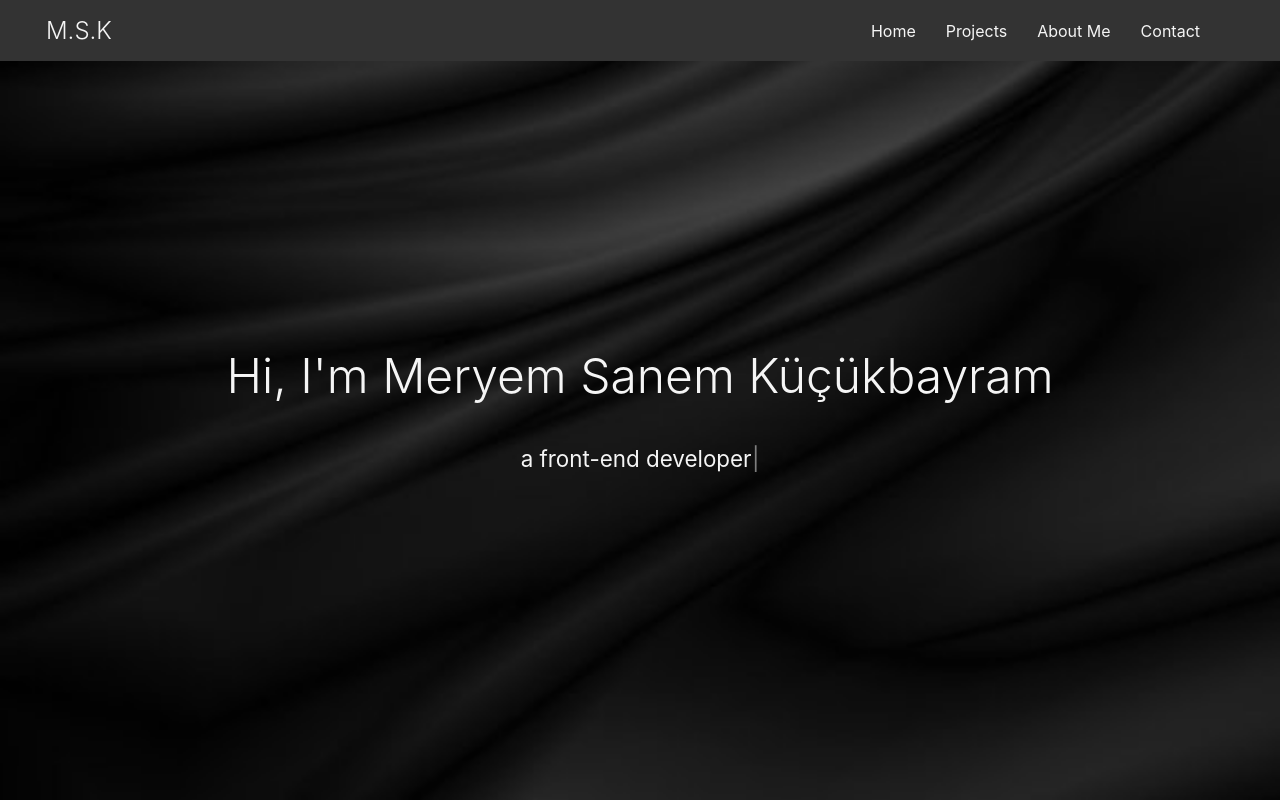
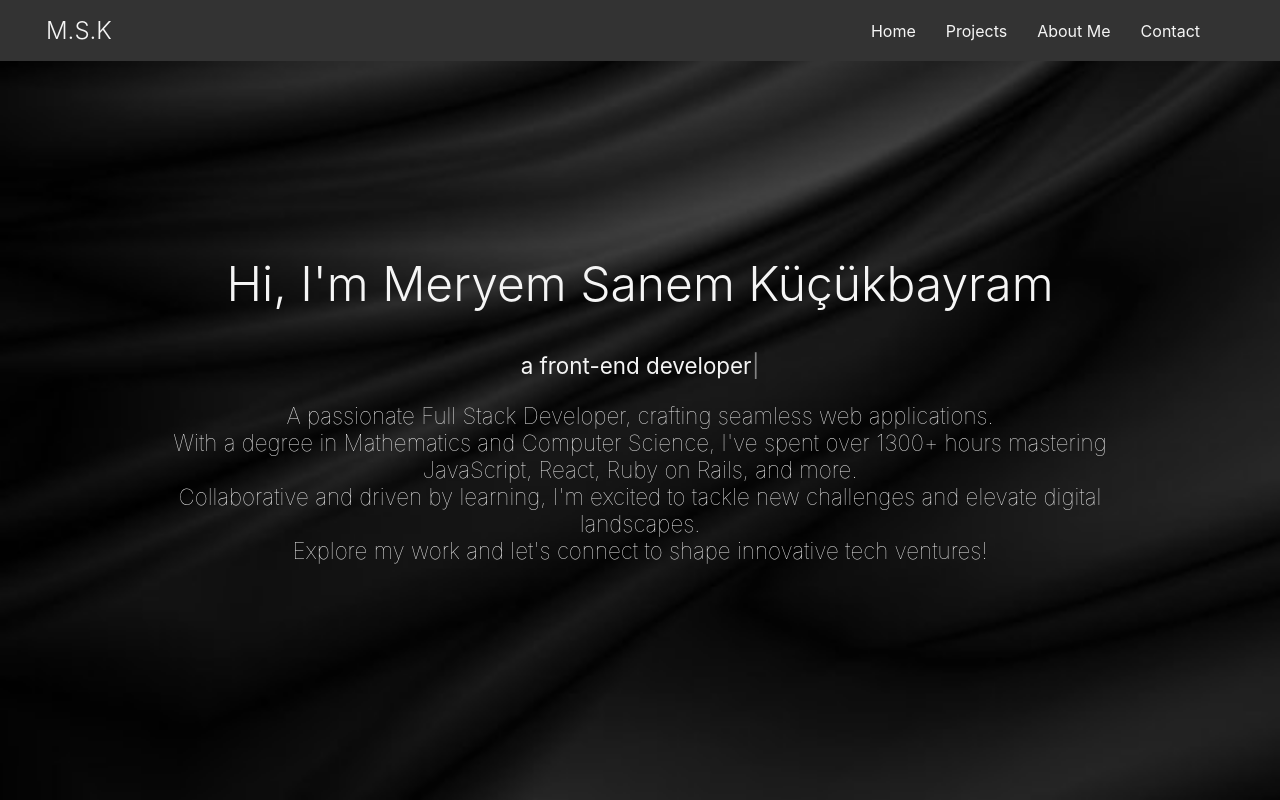
Before and after one commit to meryemsanem/my-portfolio, a React (Create React App) app: page / in a window 1280 px wide. Shown: the top 800 px of the page. Built offline with nearby package versions, Linux system fonts and the light colour scheme.

Commit message:
Give ID's to the sections

```diff
--- a/src/components/Homepage.js
+++ b/src/components/Homepage.js
@@ -26,11 +26,23 @@ const Homepage = () => {
   }, []);
 
   return (
-    <section className="homepage">
+    <section className="homepage" id="homepage">
       <div className="homepage-content">
         <h1>Hi, I&apos;m Meryem Sanem Küçükbayram</h1>
         <p>
           <span ref={typedText} />
+        </p>
+        <p className="intro-about">
+          A passionate Full Stack Developer, crafting seamless web applications.
+          <br />
+          With a degree in Mathematics and Computer Science, I&apos;ve spent
+          over 1300+ hours mastering JavaScript, React, Ruby on Rails, and more.
+          <br />
+          Collaborative and driven by learning, I&apos;m excited to tackle new
+          challenges and elevate digital landscapes.
+          <br />
+          Explore my work and let&apos;s connect to shape innovative tech
+          ventures!
         </p>
       </div>
     </section>
--- a/src/components/Projects.js
+++ b/src/components/Projects.js
@@ -131,6 +131,7 @@ const Projects = () => {
   ];
 
   return (
+    <div id="projects">
       <ProjectsWrapper>
         <ProjectList>
           {projects.map((project) => (
@@ -153,6 +154,7 @@ const Projects = () => {
           ))}
         </ProjectList>
       </ProjectsWrapper>
+    </div>
   );
 };
 
```
Lines whose indentation alone changed are shown as unchanged.
